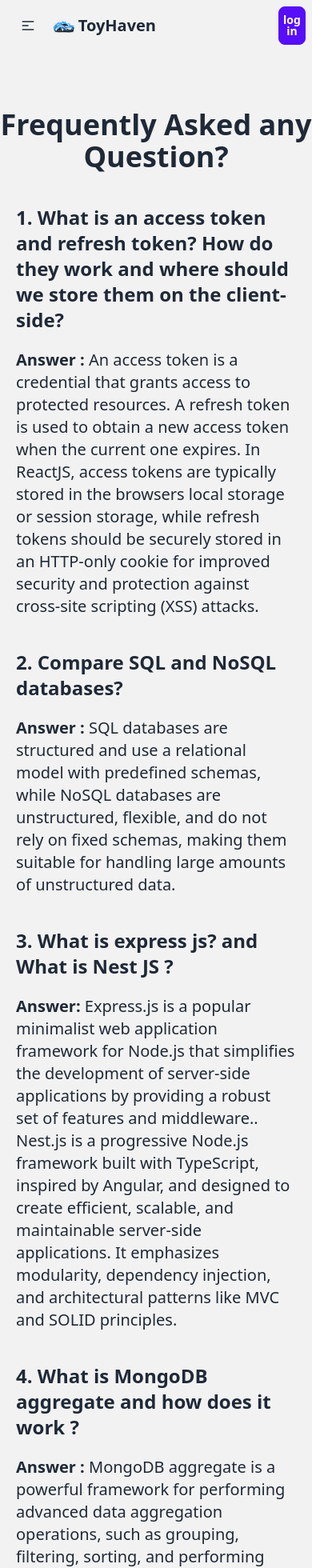
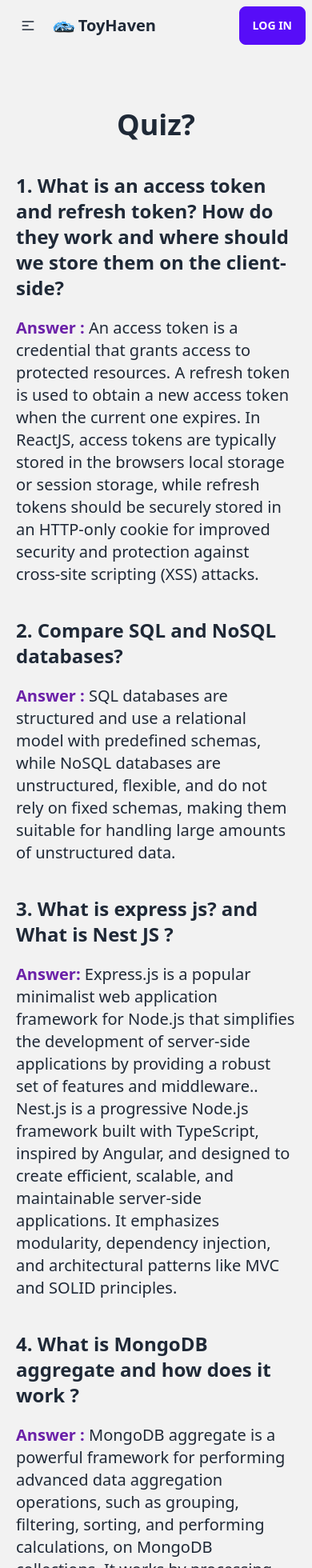
Before and after one commit to shmaruf58/toy-haven, a React (Vite) app: page /blog in a window 390 px wide. Shown: the top 1960 px of the page at 80% size. Built offline with nearby package versions, Linux system fonts and the light colour scheme; no server answers.

Commit message:
navbar redesign

```diff
--- a/src/compo/Blog.jsx
+++ b/src/compo/Blog.jsx
@@ -5,7 +5,7 @@ const Blog = () => {
       <div>
         <div className="container  mx-auto">
           <h1 className="text-4xl font-bold text-center pt-16 ">
-            Frequently Asked any Question?
+            Quiz?
           </h1>
 
           <div className="pb-10 px-5">
@@ -14,7 +14,7 @@ const Blog = () => {
               where should we store them on the client-side?
             </h1>
             <p className="mt-5 text-xl">
-              <span className="font-semibold text-xl">Answer : </span>
+              <span className="font-semibold text-xl text-purple-800">Answer : </span>
               An access token is a credential that grants access to protected
               resources. A refresh token is used to obtain a new access token
               when the current one expires. In ReactJS, access tokens are
@@ -28,7 +28,7 @@ const Blog = () => {
               2. Compare SQL and NoSQL databases?
             </h1>
             <p className="mt-5 text-xl">
-              <span className="font-semibold text-xl">Answer :</span> SQL
+              <span className="font-semibold text-xl text-purple-800">Answer :</span> SQL
               databases are structured and use a relational model with
               predefined schemas, while NoSQL databases are unstructured,
               flexible, and do not rely on fixed schemas, making them suitable
@@ -39,7 +39,7 @@ const Blog = () => {
               3. What is express js? and What is Nest JS ?
             </h1>
             <p className="mt-5 text-xl">
-              <span className="font-semibold text-xl">Answer: </span>
+              <span className="font-semibold text-xl text-purple-800">Answer: </span>
               Express.js is a popular minimalist web application framework for
               Node.js that simplifies the development of server-side
               applications by providing a robust set of features and
@@ -55,7 +55,7 @@ const Blog = () => {
               4. What is MongoDB aggregate and how does it work ?
             </h1>
             <p className="mt-5 text-xl">
-              <span className="font-semibold text-xl">Answer : </span>MongoDB
+              <span className="font-semibold text-xl text-purple-800">Answer : </span>MongoDB
               aggregate is a powerful framework for performing advanced data
               aggregation operations, such as grouping, filtering, sorting, and
               performing calculations, on MongoDB collections. It works by
--- a/src/compo/Home.jsx
+++ b/src/compo/Home.jsx
@@ -40,17 +40,18 @@ const Home = () => {
       </div>
 
       {/* Extra section */}
-      <div className="container mx-auto pt-16 pb-16">
+      <div className="container mx-auto w-full pt-16 pb-16">
         <Extra></Extra>
       </div>
 
       {/* Sub catagory */}
-      <div>
+      <div className="container w-full  mx-auto">
+        <h1 className="text-4xl ps-5 font-bold">Shop By Catagory</h1>
         <Subcat></Subcat>
       </div>
 
       {/* Gallery Section */}
-      <div className="container mx-auto mt-5 mb-16">
+      <div className="container w-full  mx-auto mt-5 mb-16">
         <h1 className="text-5xl  font-bold text-center pt-5 pb-16">
           Our Gallery
         </h1>
@@ -91,7 +92,7 @@ const Home = () => {
 
       {/* About Us Section */}
 
-      <section className="bg-gray-100 py-12">
+      <section className="bg-gray-100 w-full  py-12">
         <div className="container mx-auto px-4">
           <h2
             data-aos="fade-right"
--- a/src/compo/Navbar.jsx
+++ b/src/compo/Navbar.jsx
@@ -157,7 +157,7 @@ const Navbar = () => {
 
         { !user?.email ?  <>
           <Link to="/login">
-                <a className="btn btn-primary w-6 md:w-auto lg:uppercase lowercase">
+                <a className="btn btn-primary md:w-auto ">
                   Log In
                 </a>
               </Link>
```
